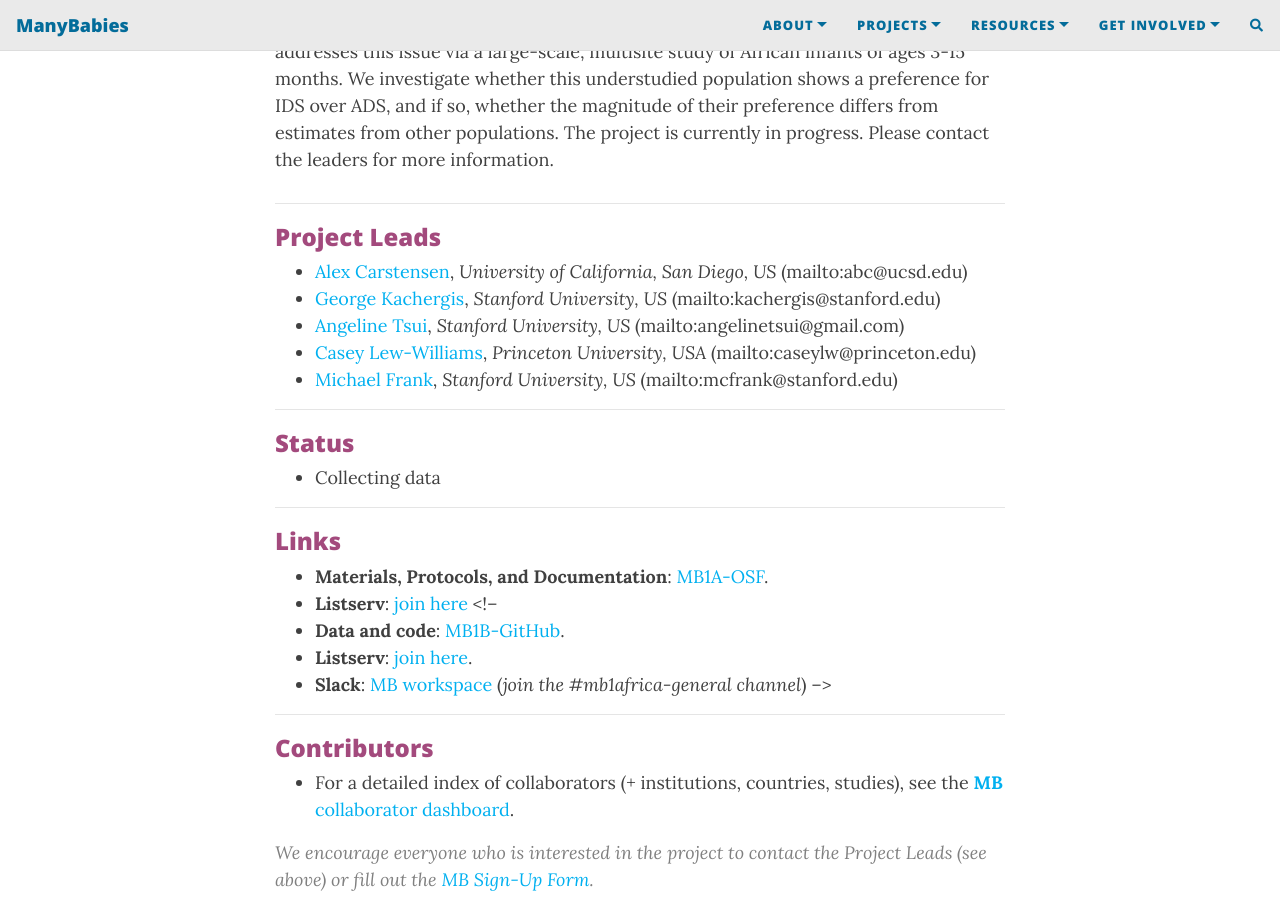
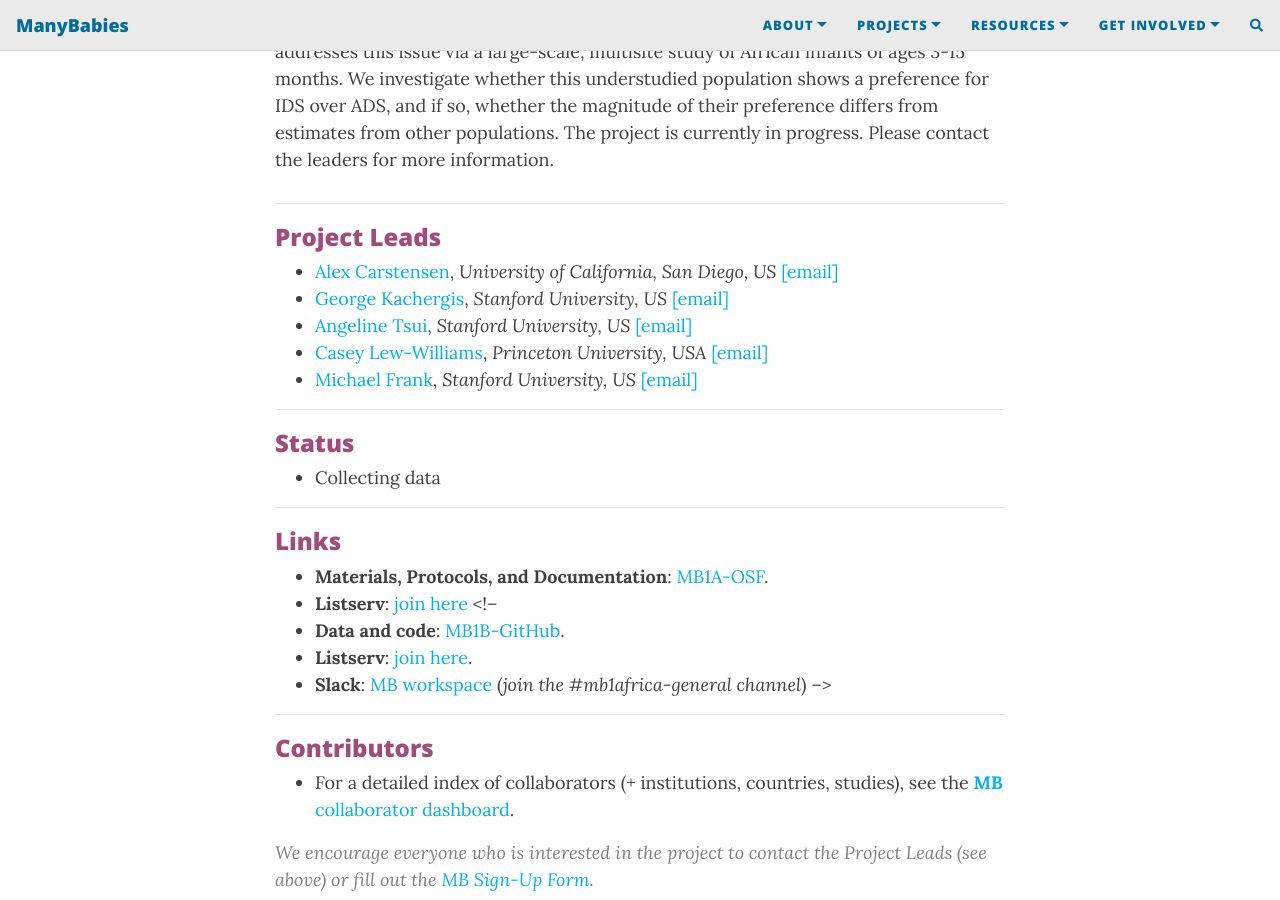
Before and after one commit to manybabies/manybabies.github.io, a Jekyll site: the page built from MB1A.md, in a window 1280 px wide and 900 px high, scrolled down 995 px. Built offline with Jekyll 4.4.1, drawn with Linux system fonts in a browser that asks for light colours; nearby versions of some CDN libraries; comment, search, counter and statistics services are not loaded.

Commit message:
Update MB1A.md

```diff
--- a/MB1A.md
+++ b/MB1A.md
@@ -17,11 +17,11 @@
 
 ***
 ### Project Leads
-* [Alex Carstensen](http://abcarstensen.com), *University of California, San Diego, US* (mailto:abc@ucsd.edu)
-* [George Kachergis](http://www.kachergis.com), *Stanford University, US* (mailto:kachergis@stanford.edu)
-* [Angeline Tsui](https://angelinetsui.github.io/), *Stanford University, US* (mailto:angelinetsui@gmail.com)
-* [Casey Lew-Williams](https://psych.princeton.edu/person/casey-lew-williams), *Princeton University, USA* (mailto:caseylw@princeton.edu)
-* [Michael Frank]( https://web.stanford.edu/~mcfrank/), *Stanford University, US* (mailto:mcfrank@stanford.edu)
+* [Alex Carstensen](http://abcarstensen.com), *University of California, San Diego, US* [[email]](mailto:abc@ucsd.edu)
+* [George Kachergis](http://www.kachergis.com), *Stanford University, US* [[email]](mailto:kachergis@stanford.edu)
+* [Angeline Tsui](https://angelinetsui.github.io/), *Stanford University, US* [[email]](mailto:angelinetsui@gmail.com)
+* [Casey Lew-Williams](https://psych.princeton.edu/person/casey-lew-williams), *Princeton University, USA* [[email]](mailto:caseylw@princeton.edu)
+* [Michael Frank]( https://web.stanford.edu/~mcfrank/), *Stanford University, US* [[email]](mailto:mcfrank@stanford.edu)
 
 
 ***
```
